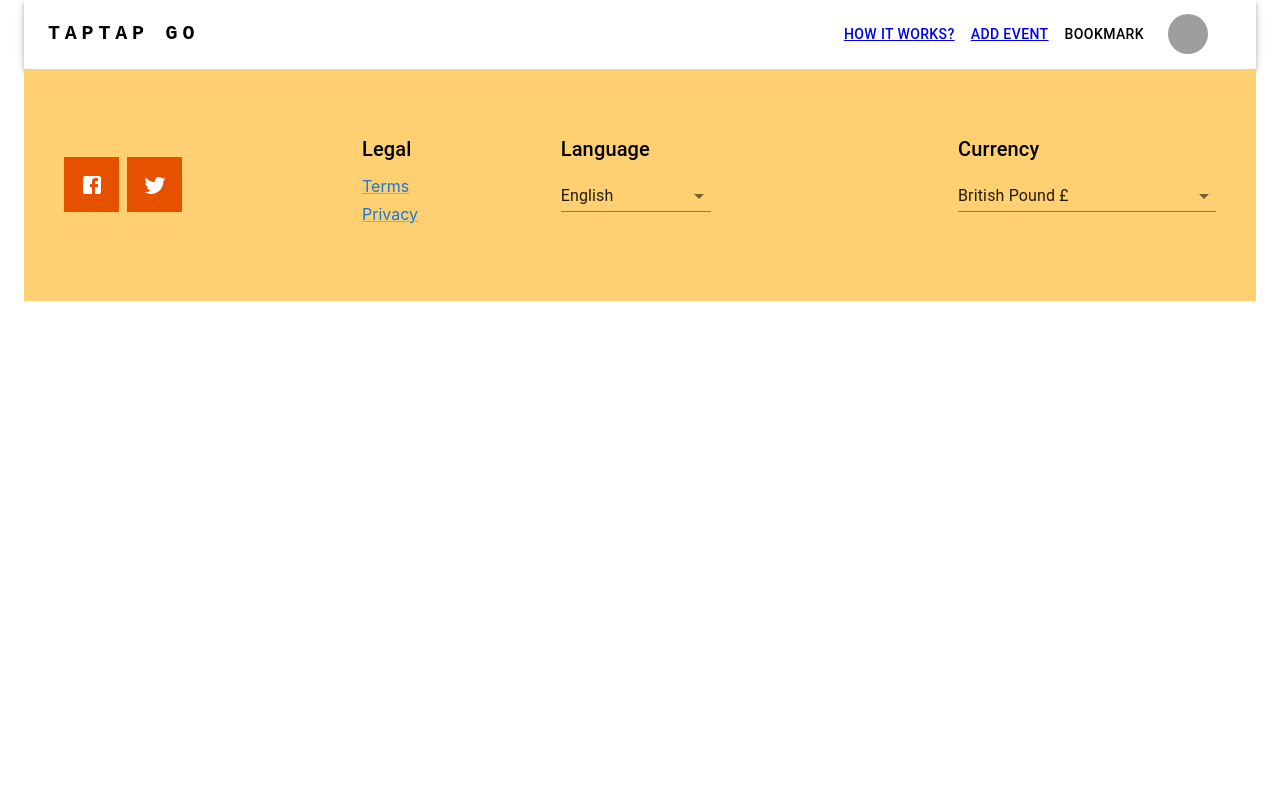
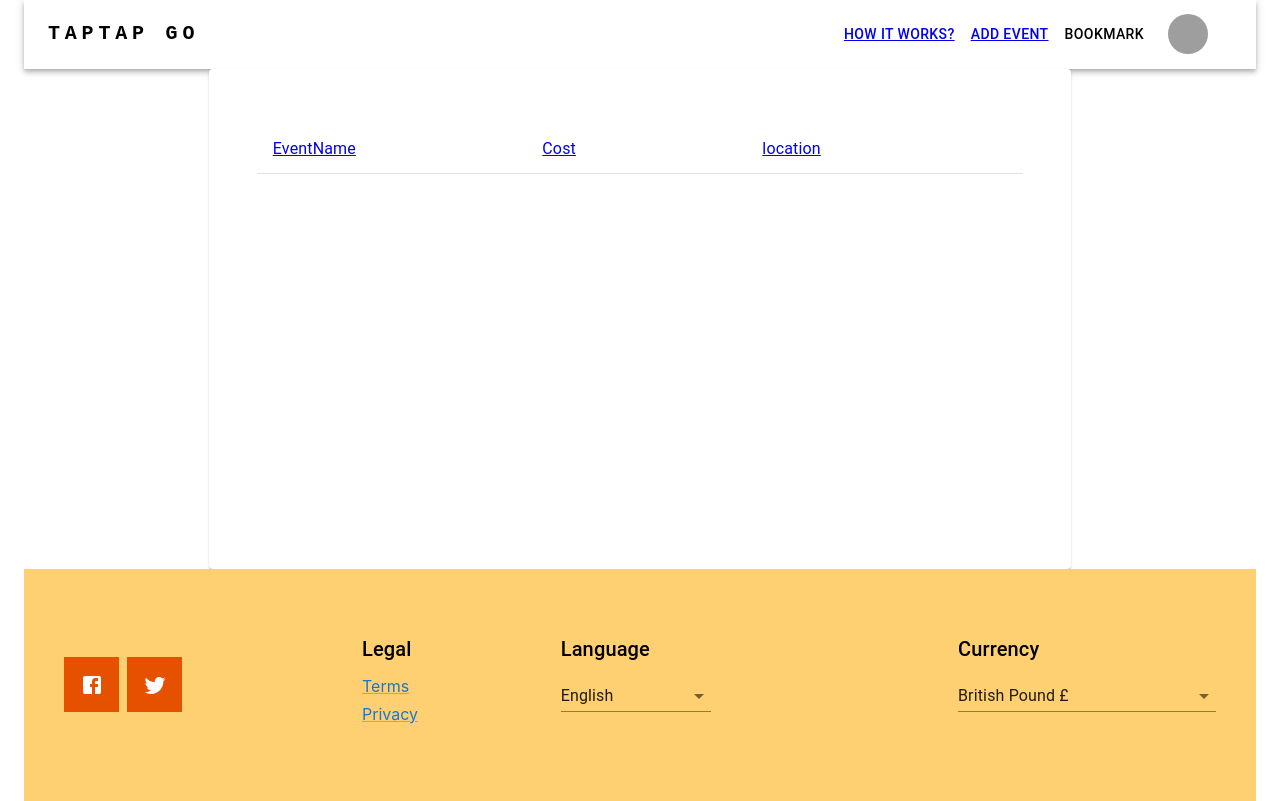
Before and after one commit to RamiElsayed/tap-tap-go, a React (Create React App) app in the folder client/: page /test in a window 1280 px wide. Built offline with nearby package versions, Linux system fonts and the light colour scheme; grey boxes are pictures that could not be loaded.

Commit message:
basic bookmark

```diff
--- a/client/src/App.js
+++ b/client/src/App.js
@@ -11,6 +11,7 @@ import { Container } from "@mui/system";
 import Footer from "./components/Footer";
 import { useState } from "react";
 import EventForm from "./components/Eventform/index";
+import BookMark from "./components/bookmark";
 import { Keywords } from "./_mock/RecentSearches/index.js";
 
 const client = new ApolloClient({
@@ -50,6 +51,9 @@ function App() {
             <Route>
               <Route path="/new-event" element={<EventForm />} />
             </Route>
+            <Route>
+              <Route path="/test" element={<BookMark />} />
+            </Route>
           </Routes>
           <Footer />
         </Container>
--- /dev/null
+++ b/client/src/components/bookmark/index.js
@@ -0,0 +1,36 @@
+import { Box, Card, CardContent, Typography } from "@mui/material";
+import { Stack } from "@mui/system";
+import List from "@mui/material/List";
+import ListItem from "@mui/material/ListItem";
+import ListItemText from "@mui/material/ListItemText";
+import Divider from "@mui/material/Divider";
+import { Link } from "react-router-dom";
+
+const style = {
+  width: "100%",
+  //   maxWidth: 360,
+  bgcolor: "background.paper",
+};
+
+function BookMark() {
+  return (
+    <Box>
+      <Card sx={{ width: "70%", height: "500px", mx: "auto" }}>
+        <CardContent sx={{ padding: "3rem" }}>
+          <List sx={style} component="nav" aria-label="mailbox folders">
+            <Link to="/">
+              <ListItem button>
+                <ListItemText primary="EventName" />
+                <ListItemText primary="Cost" />
+                <ListItemText primary="location" />
+              </ListItem>
+            </Link>
+            <Divider />
+          </List>
+        </CardContent>
+      </Card>
+    </Box>
+  );
+}
+
+export default BookMark;
```
